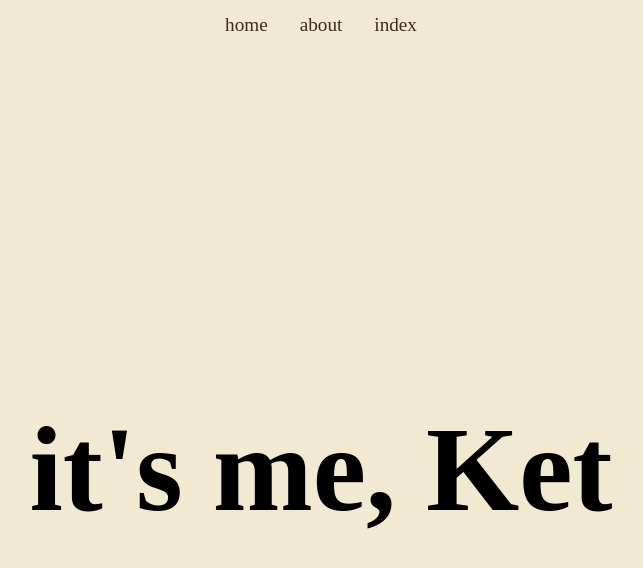
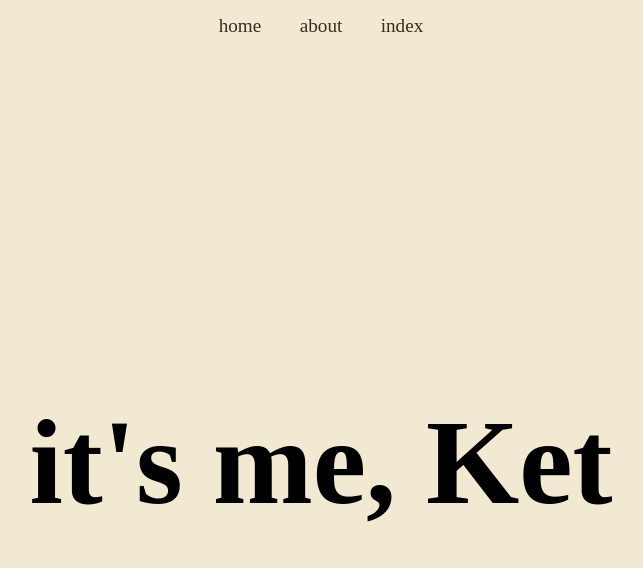
Before and after one commit to keatonelvins/keatonelvins.github.io, a Jekyll site: the page built from about.md, in a window 1280 px wide. Shown: the top 568 px of the page, without its empty margins (319-962 px from the left). Built offline with Jekyll 4.4.1, drawn with Linux system fonts in a browser that asks for light colours; some web fonts are replaced.

```diff
--- /dev/null
+++ b/_sass/_about.scss
@@ -0,0 +1,9 @@
+.bio-header {
+    display: flex;
+    flex-direction: column;
+    justify-content: center;
+    align-items: center;
+    height: calc(100vh - 1em);
+    font-family: $headerFont;
+    font-size: 5rem;
+}
--- /dev/null
+++ b/_sass/_article.scss
@@ -0,0 +1,67 @@
+article.post {
+  .post-header {
+    display: flex;
+    flex-direction: column;
+    align-items: center;
+    justify-content: center;
+    padding-bottom: 1em;
+    width: 80%;
+    margin: auto;
+    font-family: $headerFont;
+
+    h1 {
+      padding: 0.2em;
+      margin-top: 0px;
+      margin-bottom: 0px;
+      text-align: center;
+      font-size: 3rem;
+    }
+
+    p {
+      margin-top: 0px;
+      margin-bottom: 0px;
+      font-size: 1.8rem;
+    }
+  }
+
+  .post-content {
+    background-color: $foregroundColor;
+    width: 50%;
+    margin: auto;
+    font-family: $bodyFont;
+    line-height: 2;
+    padding: 0.5em 1.5em 0.5em 1.5em;
+
+    a {
+      text-decoration: none;
+    }
+
+    img {
+      display: block;
+      margin: auto;
+      max-width: 75%;
+      max-height: 20em;
+    }
+
+    img + em {
+      display: block;
+      text-align: center;
+      font-size: 1em;
+    }
+
+    code {
+      display: block;
+      background-color: $foregroundShadeColor;
+      padding: 15px;
+      margin: 10px 0;
+      border-radius: 5px;
+      overflow-x: auto;
+      font-family: 'Inconsolata', sans-serif;
+    }
+
+    // Math blocks
+    p:only-child > .MathJax {
+      padding: 40px;
+    }
+  }
+}
--- a/_sass/_base.scss
+++ b/_sass/_base.scss
@@ -3,6 +3,9 @@ body, html {
   padding: 0;
   height: 100%;
   width: 100%;
+}
+
+body {
   background-color: $backgroundColor;
 }
 
@@ -22,7 +25,6 @@ html {
   padding: 0;
   width: 100%;
   top: 0;
-  z-index: 100;
   display: flex;
   justify-content: center;
 
@@ -30,198 +32,13 @@ html {
     display: block;
     color: $textColor;
     text-align: center;
-    padding: 14px 16px;
+    padding: 0.8em 1em;
     text-decoration: none;
     font-family: $headerFont;
-    font-size: 1.2em;
+    font-size: 1.2rem;
   }
 
   li a:hover {
     color: $textShadeColor;
   }
 }
-
-article.post {
-  .post-header {
-    display: flex;
-    flex-direction: column;
-    align-items: center;
-    justify-content: center;
-    padding-bottom: 20px;
-    width: 80%;
-    margin: auto;
-    font-family: $headerFont;
-    font-size: 2em;
-
-    h1 {
-      padding: 10px;
-      margin-top: 0px;
-      margin-bottom: 0px;
-      text-align: center;
-    }
-
-    p {
-      margin-top: 0px;
-      margin-bottom: 0px;
-      font-size: 1.8rem;
-    }
-  }
-
-  .post-content {
-    background-color: $foregroundColor;
-    width: 50%;
-    margin: auto;
-    font-family: $bodyFont;
-    line-height: 2;
-    padding: 10px 30px 10px 30px;
-
-    a {
-      text-decoration: none;
-    }
-
-    img {
-      display: block;
-      margin: auto;
-      width: 75%;
-    }
-
-    img + em {
-      display: block;
-      text-align: center;
-      font-size: 0.8em;
-    }
-
-    code {
-      display: block;
-      background-color: $foregroundShadeColor;
-      padding: 15px;
-      margin: 10px 0;
-      border-radius: 5px;
-      overflow-x: auto;
-      font-family: 'Inconsolata', sans-serif;
-    }
-
-    // Math blocks
-    p:only-child > .MathJax {
-      padding: 40px;
-    }
-  }
-}
-
-#posts {
-  display: flex;
-  justify-content: center;
-  background-color: transparent;
-  width: 80%;
-  margin: auto;
-  min-height: calc(100vh-60px);
-}
-
-.post-widget {
-  margin: 30px;
-  width: 90%;
-  background-color: $foregroundColor;
-  border-radius: 15px;
-  overflow: hidden;
-  display: flex;
-  flex-direction: column;
-  align-items: center;
-  border: 1px solid $textColor;
-
-  &:hover {
-    background-color: $foregroundShadeColor;
-    transform: scale(1.02);
-    transition: all 0.3s ease;
-  }
-
-  @media (min-width: 800px) {
-    width: calc(50% - 64px);
-  }
-
-  @media (min-width: 1200px) {
-    width: calc(33.33% - 66px);
-  }
-
-  a {
-    text-decoration: none;
-    width: 100%
-  }
-
-  img {
-    display: block;
-    width: 100%;
-    height: auto;
-  }
-
-  .post-info {
-    text-align: left;
-    font-size: 1em;
-    color: $textColor;
-    padding-left: 20px;
-    padding-right: 20px;
-    font-family: $bodyFont;
-
-    h2 {
-      margin: 0;
-      padding: 0;
-      font-size: 1.3em;
-      font-weight: 700;
-      font-family: $headerFont;
-    }
-  }
-}
-
-.posts-list {
-  list-style-type: none;
-  padding: 0 50px;
-  width: 80%;
-  margin: auto;
-
-  li {
-    border-top: 1px solid $textColor;
-    display: flex;
-    align-items: center;
-    padding: 30px 0;
-
-    .posts-list-entry {
-      display: flex;
-      align-items: center;
-      justify-content: space-between;
-      width: 100%;
-      font-family: $headerFont;
-
-      h2, p {
-        margin: 0;
-        padding: 0 10px;
-      }
-
-      p {
-        font-family: $bodyFont;
-      }
-    }
-
-    a {
-      color: $textColor;
-      text-decoration: none;
-
-      &:hover {
-        color: $textShadeColor;
-      }
-    }
-  }
-
-  li:last-child {
-    border-top: 1px solid $textColor;
-    border-bottom: 1px solid $textColor;
-  }
-}
-
-.bio-header {
-  display: flex;
-  flex-direction: column;
-  justify-content: center;
-  align-items: center;
-  height: calc(100vh - 60px);
-  font-family: $headerFont;
-  font-size: 5rem;
-}
--- /dev/null
+++ b/_sass/_home.scss
@@ -0,0 +1,62 @@
+#posts {
+    display: flex;
+    justify-content: center;
+    background-color: transparent;
+    width: 80%;
+    margin: auto;
+    min-height: calc(100vh - 1em);
+}
+
+.post-widget {
+    margin: 2em;
+    width: 90%;
+    background-color: $foregroundColor;
+    border-radius: 15px;
+    overflow: hidden;
+    display: flex;
+    flex-direction: column;
+    align-items: center;
+    border: 1px solid $textColor;
+
+    &:hover {
+        background-color: $foregroundShadeColor;
+        transform: scale(1.02);
+        transition: all 0.3s ease;
+    }
+
+    @media (min-width: 800px) {
+        width: calc(50% - 64px);
+    }
+
+    @media (min-width: 1200px) {
+        width: calc(33.33% - 66px);
+    }
+
+    a {
+        text-decoration: none;
+        width: 100%
+    }
+
+    img {
+        display: block;
+        width: 100%;
+        height: auto;
+    }
+
+    .post-info {
+        text-align: left;
+        font-size: 1rem;
+        color: $textColor;
+        padding-left: 1em;
+        padding-right: 1em;
+        font-family: $bodyFont;
+
+        h2 {
+            margin: 0;
+            padding: 0;
+            font-size: 1.3rem;
+            font-weight: 700;
+            font-family: $headerFont;
+        }
+    }
+}
--- /dev/null
+++ b/_sass/_index.scss
@@ -0,0 +1,44 @@
+.posts-list {
+    list-style-type: none;
+    padding: 0 1em;
+    width: 80%;
+    margin: auto;
+
+    li {
+      border-top: 1px solid $textColor;
+      display: flex;
+      align-items: center;
+      padding: 2em 0;
+
+      .posts-list-entry {
+        display: flex;
+        align-items: center;
+        justify-content: space-between;
+        width: 100%;
+        font-family: $headerFont;
+
+        h2, p {
+          margin: 0;
+          padding: 0 0.8em;
+        }
+
+        p {
+          font-family: $bodyFont;
+        }
+      }
+
+      a {
+        color: $textColor;
+        text-decoration: none;
+
+        &:hover {
+          color: $textShadeColor;
+        }
+      }
+    }
+
+    li:last-child {
+      border-top: 1px solid $textColor;
+      border-bottom: 1px solid $textColor;
+    }
+  }
--- a/about.md
+++ b/about.md
@@ -1,6 +1,6 @@
 ---
 layout: about
-title: About
+title: about
 ---
 
 <div class="bio-header">
--- a/assets/css/main.scss
+++ b/assets/css/main.scss
@@ -3,5 +3,9 @@
 
 @import
     "variables",
-    "base"
+    "base",
+    "about",
+    "article",
+    "home",
+    "index"
 ;
```
Also changed, not shown: _drafts/2023-vector-based-random-matrix-adaptions.md (added, +18 -0 lines), _posts/2023-12-24-adalora.md (added, +49 -0 lines), _posts/2023-12-24-vector-based-random-matrix-adaption.md (deleted, +0 -55 lines), posts.md (+1 -1 lines).
